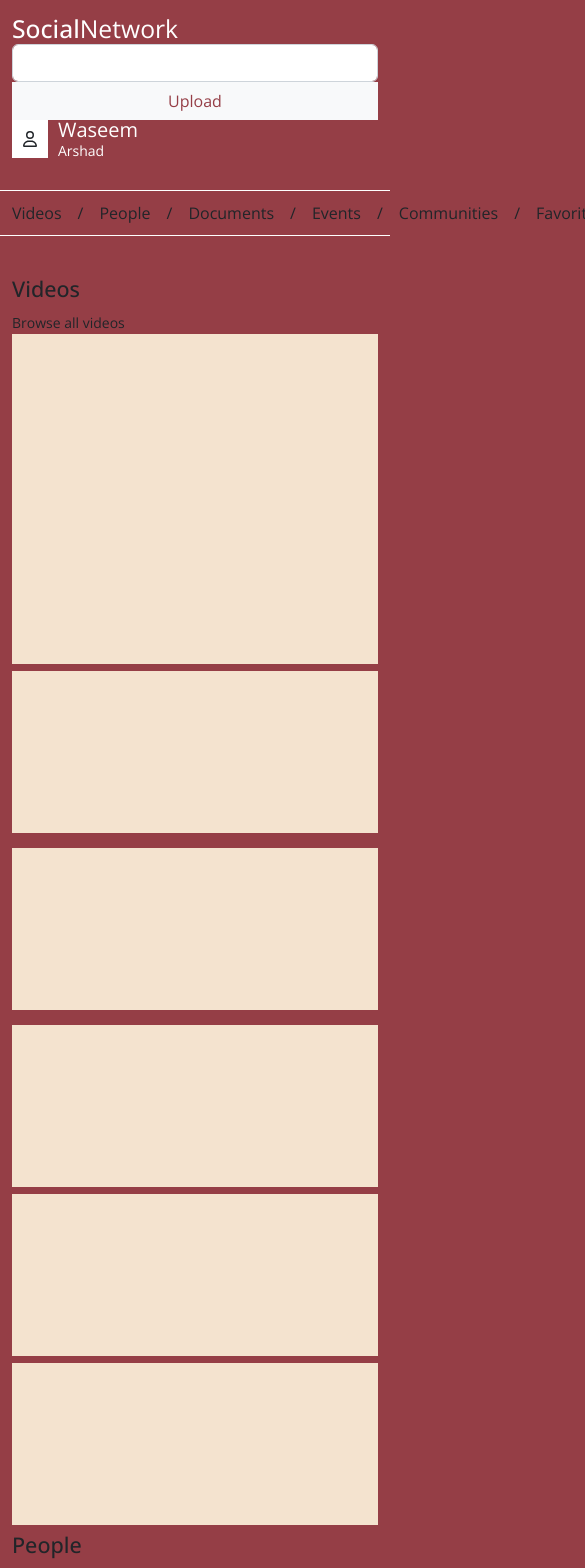
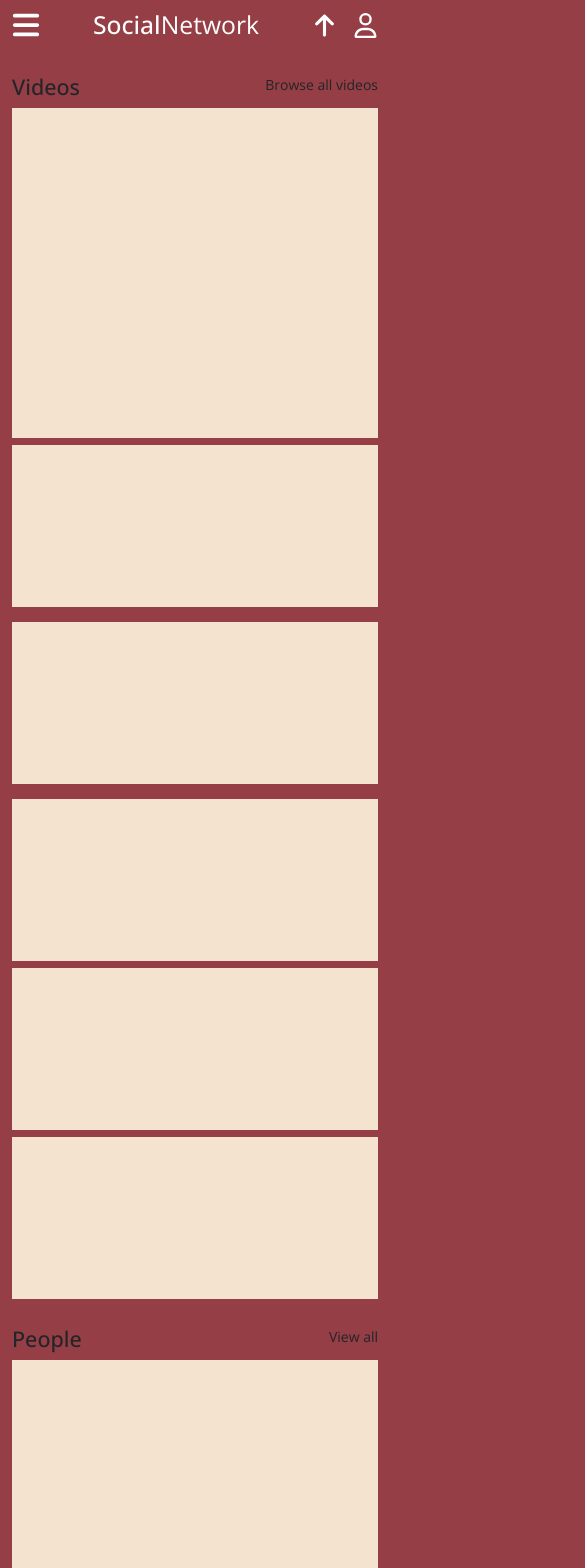
Before and after one commit to elazsyahranie/test-insignia-slicing, a React (Create React App) app: page / in a window 390 px wide. Shown: the top 1568 px of the page, 585 px wide, since content can reach past the window. Built offline with nearby package versions, Linux system fonts and the light colour scheme.

Commit message:
Added mobile upper menu

```diff
--- a/src/components/Channels/channels.js
+++ b/src/components/Channels/channels.js
@@ -4,6 +4,7 @@ import style from "./channels.module.css";
 function Channels() {
   return (
     <>
+      <div className={style.wholeBodyMargin}>
         <Row>
           <Col md={6}>
             <h4>Channels</h4>
@@ -44,6 +45,7 @@ function Channels() {
             <div className={style.squareCardSmall}></div>
           </Col>
         </Row>
+      </div>
     </>
   );
 }
--- a/src/components/documents/documents.js
+++ b/src/components/documents/documents.js
@@ -4,14 +4,20 @@ import style from "./documents.module.css";
 function Documents() {
   return (
     <>
-      <Row>
-        <Col md={6}>
-          <h4>Document</h4>
+      <Row className={style.documentBrowseMenu}>
+        <Col lg={6} md={6}>
+          <h4>Documents</h4>
         </Col>
-        <Col md={6}>
+        <Col lg={6} md={6}>
           <small>Browse all documents</small>
         </Col>
       </Row>
+      <div className={style.documentBrowseMenuSmaller}>
+        <div className="d-flex justify-content-between">
+          <h4>Documents</h4>
+          <small>View all</small>
+        </div>
+      </div>
       <Row className="g-2">
         <Col sm={8}>
           <div className={style.squareCard}>
--- a/src/components/documents/documents.module.css
+++ b/src/components/documents/documents.module.css
@@ -4,6 +4,18 @@ body {
 
 .whiteText {
   color: #fff;
+}
+
+@media (max-width: 991.98px) {
+  .documentBrowseMenu {
+    display: none;
+  }
+}
+
+@media (min-width: 991.98px) {
+  .documentBrowseMenuSmaller {
+    display: none;
+  }
 }
 
 .upperMenuWhiteBorder {
--- a/src/components/people/people.js
+++ b/src/components/people/people.js
@@ -4,14 +4,21 @@ import style from "./people.module.css";
 function People() {
   return (
     <>
-      <Row>
-        <Col md={6}>
+      <div className={style.wholeBodyMargin}>
+        <Row className={style.peopleBrowseMenu}>
+          <Col lg={6} md={6}>
             <h4>People</h4>
           </Col>
-        <Col md={6}>
+          <Col lg={6} md={6}>
             <small>View all</small>
           </Col>
         </Row>
+        <div className={style.peopleBrowseMenuSmaller}>
+          <div className="d-flex justify-content-between">
+            <h4>People</h4>
+            <small>View all</small>
+          </div>
+        </div>
         <Row className="g-2">
           <Col sm={8}>
             <div className={style.squareCard}>
@@ -42,6 +49,7 @@ function People() {
             </div>
           </Col>
         </Row>
+      </div>
     </>
   );
 }
--- a/src/components/people/people.module.css
+++ b/src/components/people/people.module.css
@@ -1,3 +1,7 @@
+.wholeBodyMargin {
+  margin-bottom: 20px;
+}
+
 body {
   background-color: #953e46;
 }
@@ -10,6 +14,18 @@ body {
   border-style: solid;
   border-width: 1px 0px 1px 0px;
   border-color: #fff;
+}
+
+@media (max-width: 991.98px) {
+  .peopleBrowseMenu {
+    display: none;
+  }
+}
+
+@media (min-width: 991.98px) {
+  .peopleBrowseMenuSmaller {
+    display: none;
+  }
 }
 
 .menuThumbs {
--- a/src/components/upperMenu/upperMenu.js
+++ b/src/components/upperMenu/upperMenu.js
@@ -6,21 +6,12 @@ function UpperMenu() {
     <>
       <Container>
         <Row className={style.upperMenuWhiteBorder}>
-          <p className={style.upperMenuParagraph}>
-            <span className="me-3">Videos</span>
-            <span className="me-3">/</span>
-            <span className="me-3">People</span>
-            <span className="me-3">/</span>
-            <span className="me-3">Documents</span>
-            <span className="me-3">/</span>
-            <span className="me-3">Events</span>
-            <span className="me-3">/</span>
-            <span className="me-3">Communities</span>
-            <span className="me-3">/</span>
-            <span className="me-3">Favorites</span>
-            <span className="me-3">/</span>
-            <span className="me-3">Channels</span>
-          </p>
+          <Col sm={12}>
+            <p className={style.upperMenuParagraph}>
+              Videos / People / Documents / Events / Communities / Favorites /
+              Channels
+            </p>
+          </Col>
         </Row>
       </Container>
     </>
--- a/src/components/upperMenu/upperMenu.module.css
+++ b/src/components/upperMenu/upperMenu.module.css
@@ -1,15 +1,14 @@
-.upperMenuWhiteBorder {
-  /* border-style: solid;
-  border-width: 1px 0px 1px 0px;
-  padding-top: 10px;
-  padding-bottom: 10px;
-  border-color: #fff; */
-}
-
 .upperMenuParagraph {
+  word-spacing: 30px;
   border-style: solid;
   border-width: 1px 0px 1px 0px;
   padding-top: 10px;
   padding-bottom: 10px;
   border-color: #fff;
 }
+
+@media (max-width: 575.98px) {
+  .upperMenuParagraph {
+    display: none;
+  }
+}
--- a/src/components/videos/videos.js
+++ b/src/components/videos/videos.js
@@ -4,26 +4,33 @@ import style from "./videos.module.css";
 function Videos() {
   return (
     <>
-      <Row>
-        <Col md={6}>
+      <div className={style.wholeBodyMargin}>
+        <Row className={style.videoBrowseMenu}>
+          <Col lg={6} md={6}>
             <h4>Videos</h4>
           </Col>
-        <Col md={6}>
+          <Col lg={6} md={6}>
             <small>Browse all videos</small>
           </Col>
         </Row>
+        <div className={style.videoBrowseMenuSmaller}>
+          <div className="d-flex justify-content-between">
+            <h4>Videos</h4>
+            <small>Browse all videos</small>
+          </div>
+        </div>
         <Row className="g-2">
-        <Col sm={8}>
+          <Col lg={8} md={8} sm={12}>
             <div className={style.squareCard}>
               <div></div>
             </div>
             <Row className="g-2">
-            <Col sm={6}>
+              <Col lg={6} md={6} sm={12}>
                 <div className={style.squareCardSmall}>
                   <div></div>
                 </div>
               </Col>
-            <Col sm={6}>
+              <Col lg={6} md={6} sm={12}>
                 <div className={style.squareCardSmall}>
                   <div></div>
                 </div>
@@ -42,6 +49,7 @@ function Videos() {
             </div>
           </Col>
         </Row>
+      </div>
     </>
   );
 }
--- a/src/components/videos/videos.module.css
+++ b/src/components/videos/videos.module.css
@@ -2,8 +2,24 @@ body {
   background-color: #953e46;
 }
 
+.wholeBodyMargin {
+  margin-bottom: 20px;
+}
+
 .whiteText {
   color: #fff;
+}
+
+@media (max-width: 991.98px) {
+  .videoBrowseMenu {
+    display: none;
+  }
+}
+
+@media (min-width: 991.98px) {
+  .videoBrowseMenuSmaller {
+    display: none;
+  }
 }
 
 .upperMenuWhiteBorder {
--- a/src/pages/landing-page/landing-page.js
+++ b/src/pages/landing-page/landing-page.js
@@ -16,10 +16,27 @@ import {
   faSquareTwitter,
 } from "@fortawesome/free-brands-svg-icons";
 import { faUser } from "@fortawesome/free-regular-svg-icons";
+import { faBars, faArrowUp } from "@fortawesome/free-solid-svg-icons";
 
 function LandingPage() {
   return (
     <>
+      <Container className={style.mobileMenuVisibility}>
+        <div className={`d-flex justify-content-between ${style.mobileMenu}`}>
+          <FontAwesomeIcon icon={faBars} className={style.barsMenuIcon} />
+          <h2 className={style.upperMostText}>
+            <span className={style.whiteText}>Social</span>
+            <span className={`fw-light ${style.whiteText}`}>Network</span>
+          </h2>
+          <div className={`d-flex justify-content-between`}>
+            <FontAwesomeIcon icon={faArrowUp} className={style.uploadIcon} />
+            <FontAwesomeIcon
+              icon={faUser}
+              className={`ms-3 ${style.userIcon}`}
+            />
+          </div>
+        </div>
+      </Container>
       <Container>
         <Row className={style.upperMostMenuContainer}>
           <Col lg={4} md={4} sm={4}>
@@ -64,27 +81,16 @@ function LandingPage() {
       <UpperMenu />
       <Container className={style.largerMenu}>
         <Row className={`mt-4 ${style.largerMenuWhiteBorder}`}>
-          <Col lg={6}>
-            <Videos />
-            <People className="mt-4" />
-            <Documents className="mt-4" />
+          <Col lg={6} md={12} sm={12}>
+            <Videos className={style.largeMenuComponent} />
+            <People className={style.largeMenuComponent} />
+            <Documents className={style.largeMenuComponent} />
           </Col>
-          <Col lg={6}>
+          <Col lg={6} md={12} sm={12}>
             <Activity />
             <Channels />
           </Col>
-          {/* </Row>
-        <Row className="mt-4">
-          <Col lg={6}>
-            <People className="mt-4" />
-          </Col>
-          {/* <Col lg={6}>
-            <Channels />
-          </Col> */}
         </Row>
-        {/* <div className={`mt-4 pb-4`}>
-          <Documents className="mt-4" />
-        </div> */}
       </Container>
       <Container className={style.footer}>
         <Row>
--- a/src/pages/landing-page/landing-page.module.css
+++ b/src/pages/landing-page/landing-page.module.css
@@ -1,5 +1,41 @@
 body {
   background-color: #953e46;
+}
+
+.mobileMenu {
+  /* border-bottom: 1px solid #000; */
+  height: 50px;
+  align-items: center;
+}
+
+@media (min-width: 991.98px) {
+  .mobileMenuVisibility {
+    display: none;
+  }
+}
+
+/* @media (min-width: 991.98px) {
+  .mobileMenu {
+    display: none;
+  }
+} */
+
+.barsMenuIcon {
+  color: #fff;
+  height: 30px;
+  width: 28px;
+}
+
+.uploadIcon {
+  color: #fff;
+  height: 25px;
+  width: 25px;
+}
+
+.userIcon {
+  color: #fff;
+  height: 25px;
+  width: 25px;
 }
 
 .redText {
@@ -13,6 +49,12 @@ body {
 .upperMostMenuContainer {
   padding-top: 14px;
   padding-bottom: 14px;
+}
+
+@media (max-width: 991.98px) {
+  .upperMostMenuContainer {
+    display: none;
+  }
 }
 
 .noBorderRadius {
```
Lines whose indentation alone changed are shown as unchanged.
